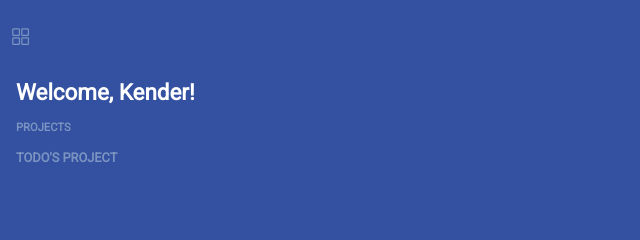
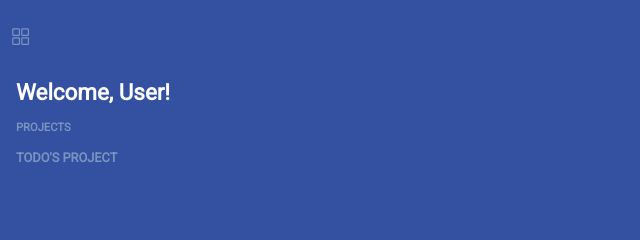
Before and after one commit to kenderb/TODO-LIST-JS, a website built with webpack: page dist/index.html in a window 1280 px wide. Shown: the top 240 px of the page, 0-640 px from the left. Built offline with nearby package versions, Linux system fonts and the light colour scheme.

Commit message:
Change user name on the index.html

```diff
--- a/dist/index.html
+++ b/dist/index.html
@@ -18,7 +18,7 @@
           <img  alt="profile image" id="photo"/>
         </div>
       </div>
-      <h2>Kender Bolivar</h2>
+      <h2>User </h2>
       <ul class="aside-menu">
         <li class="menu-projects d-flex">
           <button class="projects-button">
@@ -52,7 +52,7 @@
   </header>
   <main class="main-container" id="app-main-container">
     <h1>
-      Welcome, <span id="user-name">Kender</span>!
+      Welcome, <span id="user-name">User</span>!
     </h1>
     <div class="projects-container " id="projects-container">
       <h2 class="projects-title gray-color ">PROJECTS</h2>
```
